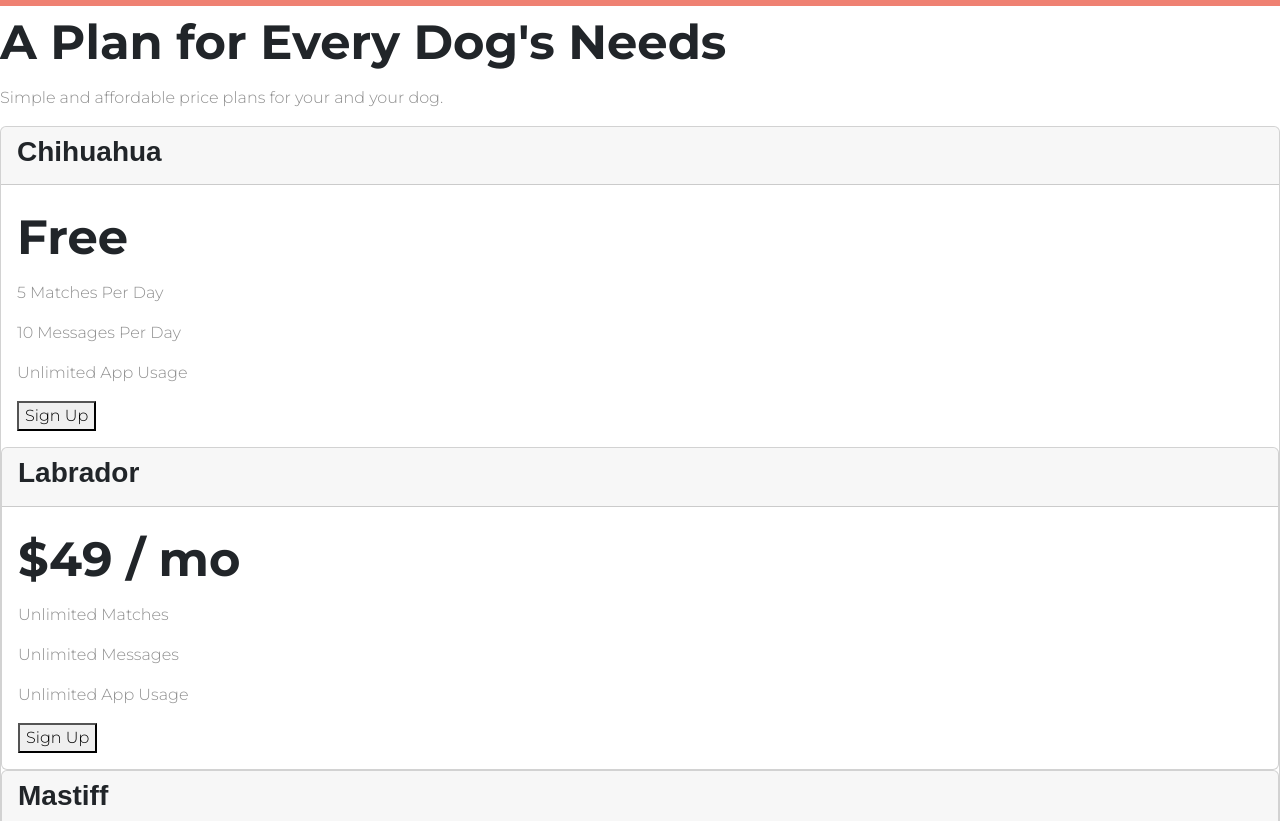
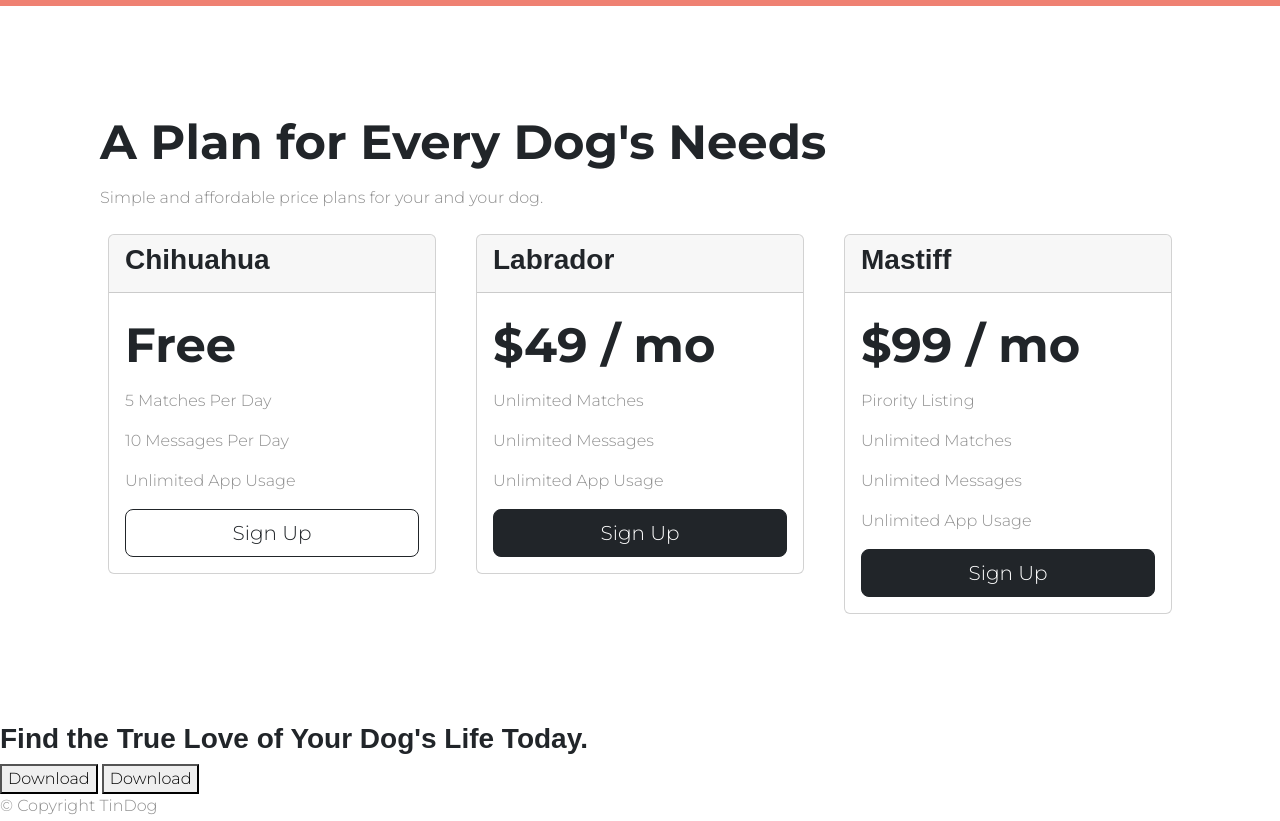
Before and after one commit to Kwenyere/tindog, a plain HTML site: page index.html in a window 1280 px wide. Shown: the part 1920-2741 px from the top of the page. Drawn offline with nearby package versions, Linux system fonts and the light colour scheme.

Commit message:
third commit

```diff
--- a/css/styles.css
+++ b/css/styles.css
@@ -105,3 +105,7 @@ p{
   width: 15%;
   margin: 20px 20px 50px;
 }
+/* #pricing */
+#pricing{
+  padding: 100px;
+}
--- a/index.html
+++ b/index.html
@@ -149,8 +149,9 @@
     <p>Simple and affordable price plans for your and your dog.</p>
 
 
-    <div class="card-group">
-      <div class="card ">
+    <div class="row">
+        <div class="col-lg-4 col-md-6">
+          <div class="card m-2">
             <div class="card-header">
               <h3>Chihuahua</h3>
           </div>
@@ -159,10 +160,18 @@
             <p>5 Matches Per Day</p>
             <p>10 Messages Per Day</p>
             <p>Unlimited App Usage</p>
-              <button type="button">Sign Up</button>
+            <button type="button" class="btn btn-lg btn-outline-dark w-100">Sign Up</button>
 
           </div>
-                <div class="card ">
+
+          </div>
+        </div>
+
+
+
+
+        <div class="col-lg-4 col-md-6">
+          <div class="card m-2 ">
             <div class="card-header">
               <h3>Labrador</h3>
             </div>
@@ -171,13 +180,15 @@
               <p>Unlimited Matches</p>
               <p>Unlimited Messages</p>
               <p>Unlimited App Usage</p>
-                    <button type="button">Sign Up</button>
+              <button type="button" class="btn  btn-lg btn-dark w-100">Sign Up</button>
 
 
             </div>
           </div>
+        </div>
 
-                  <div class="card ">
+                <div class="col-lg-4">
+                  <div class="card m-2 ">
                     <div class="card-header">
                       <h3>Mastiff</h3>
                     </div>
@@ -187,9 +198,12 @@
                     <p>Unlimited Matches</p>
                     <p>Unlimited Messages</p>
                     <p>Unlimited App Usage</p>
-                    <button type="button">Sign Up</button
+                    <button type="button" class="btn btn-lg  btn-dark w-100">Sign Up</button
                   </div>
                   </div>
+
+                </div>
+
 
 
 
@@ -199,7 +213,10 @@
 
 
 
-    </div>
+
+
+
+
 
 
 
```
Lines whose indentation alone changed are shown as unchanged.
